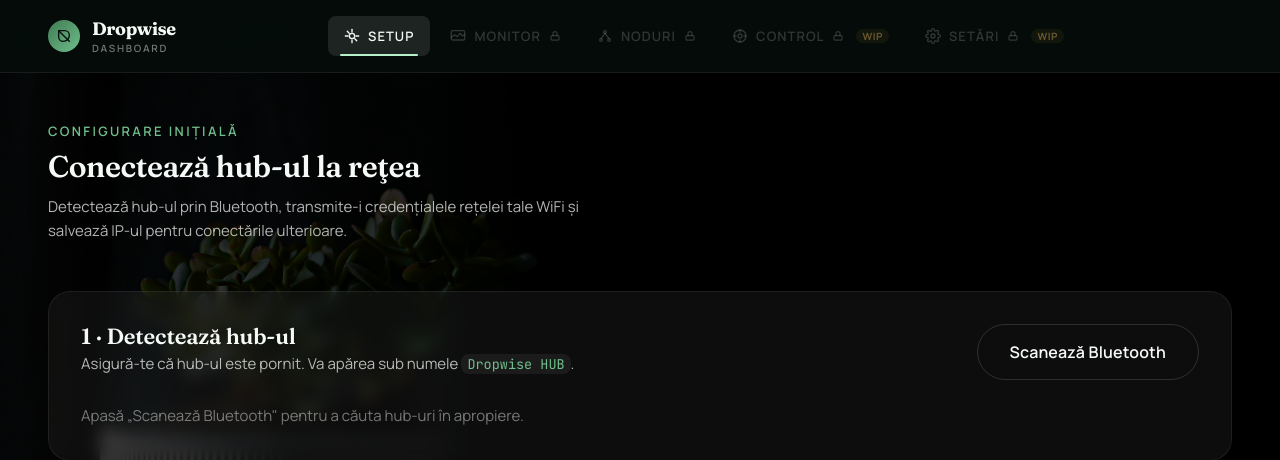
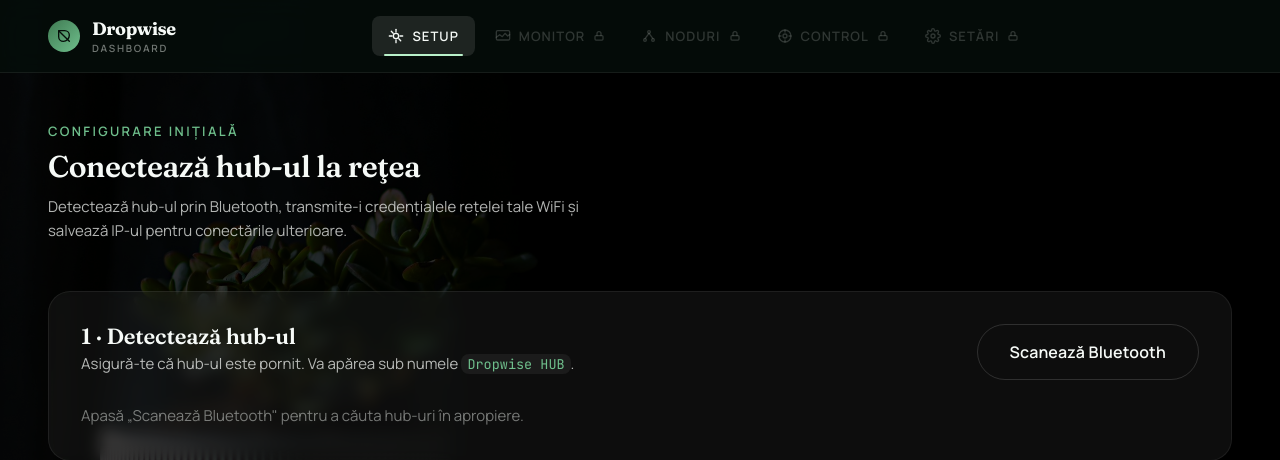
Before and after one commit to iuli338/proiect_licenta, a Flask app: page /dashboard in a window 1280 px wide. Shown: the top 460 px of the page. Run offline with Flask 3, Linux system fonts and the light colour scheme.

Commit message:
Card hub mai compact si scoatere badge WIP din navbar

```diff
--- a/static/nodes.css
+++ b/static/nodes.css
@@ -608,6 +608,8 @@
   align-items: center;
   gap: var(--space-4);
   margin-bottom: var(--space-5);
+  /* Padding vertical mai mic decât .panel — cardul de stare e compact. */
+  padding-block: var(--space-4);
 }
 
 /* LED-ul de stare — culoarea vine din data-state. */
--- a/templates/dashboard.html
+++ b/templates/dashboard.html
@@ -102,7 +102,6 @@
               <path d="M8 11 V7 a 4 4 0 0 1 8 0 v4"/>
             </svg>
           </span>
-          <span class="tab__badge tab__badge--todo">WIP</span>
         </button>
 
         <button class="tab" role="tab" data-tab="settings" aria-selected="false"
@@ -118,7 +117,6 @@
               <path d="M8 11 V7 a 4 4 0 0 1 8 0 v4"/>
             </svg>
           </span>
-          <span class="tab__badge tab__badge--todo">WIP</span>
         </button>
       </nav>
 
```
